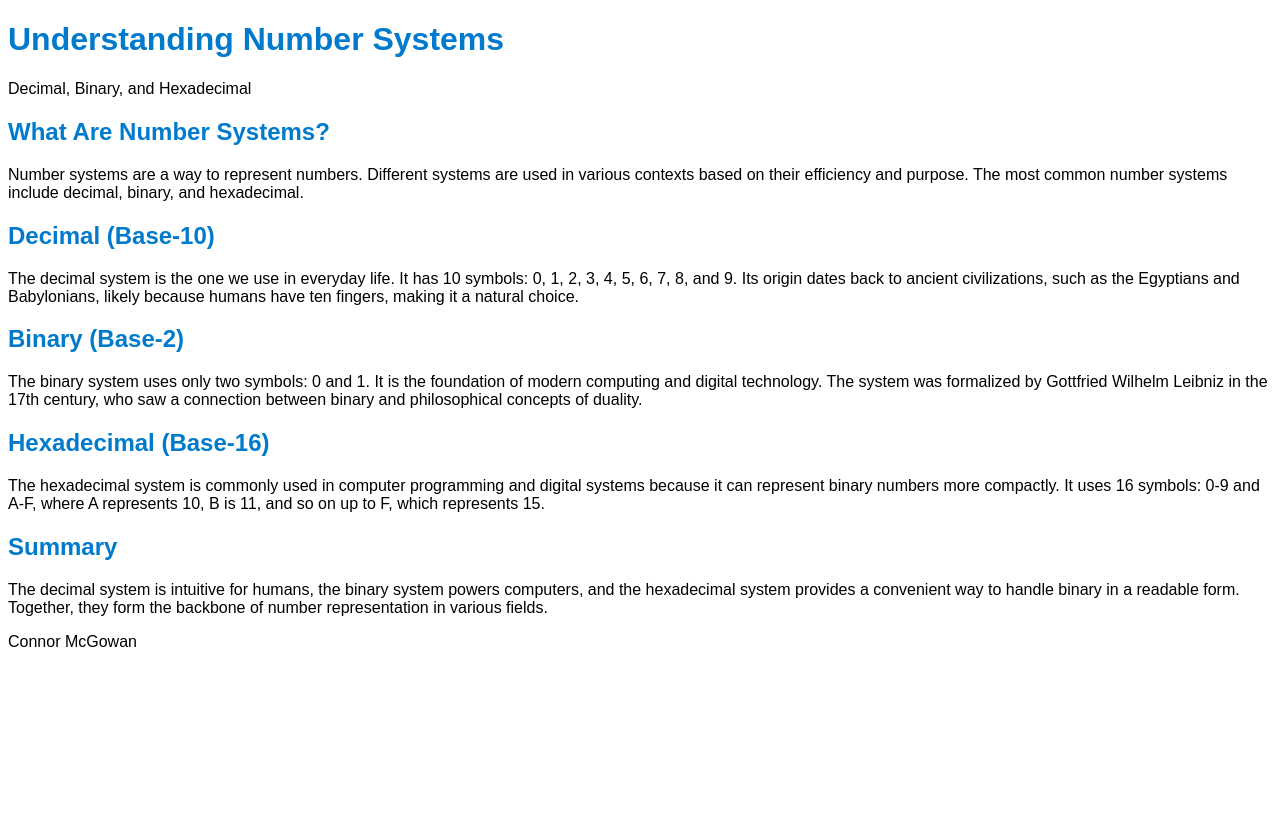
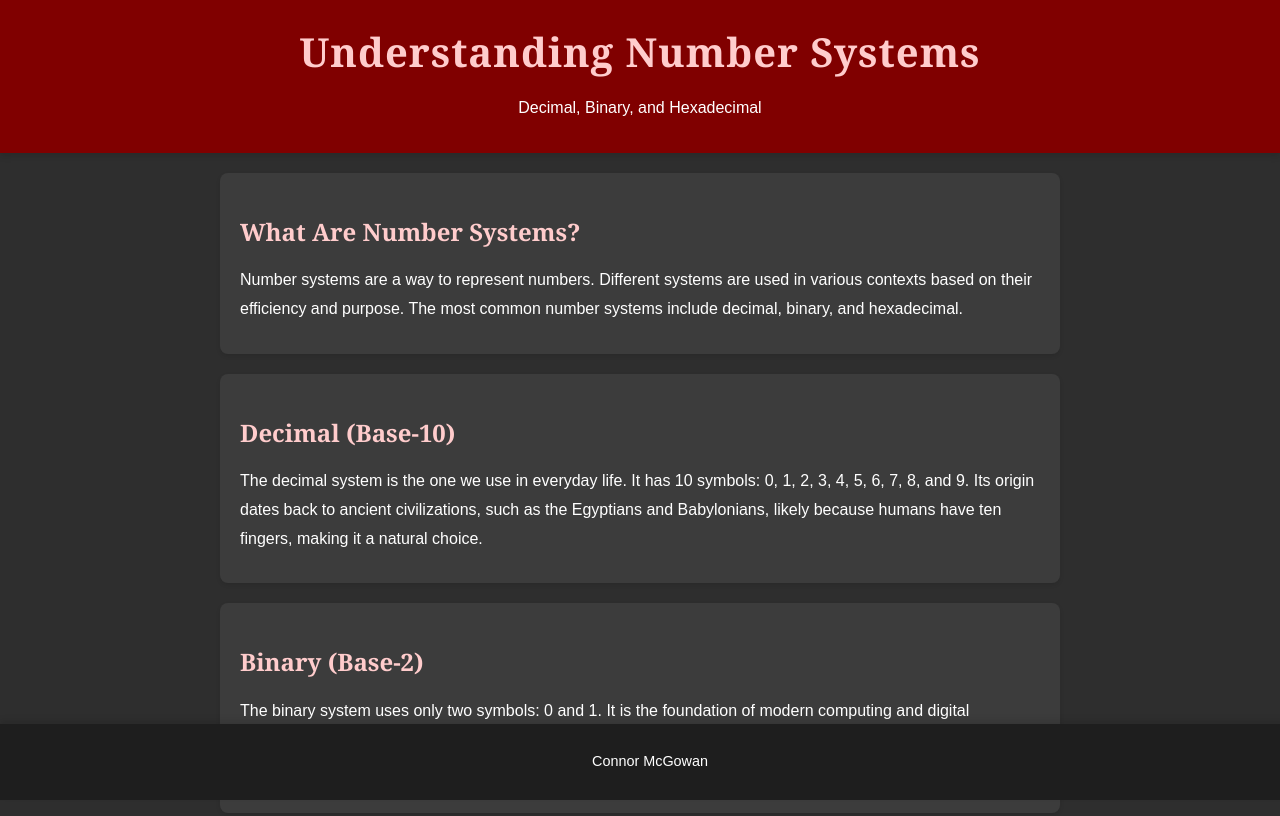
Before and after one commit to Con-McG/Con-McG.github.io, a plain HTML site: page index.html in a window 1280 px wide. Shown: the top 816 px of the page. Drawn offline with Linux system fonts and the light colour scheme.

Commit message:
Added style
made website look pretty

```diff
--- a/index.html
+++ b/index.html
@@ -7,19 +7,63 @@
     <style>
         body {
     font-family: Arial, sans-serif;
+    margin: 0;
+    padding: 0;
+    line-height: 1.6;
+    background-color: #2e2e2e; /* Dark Gray */
+    color: #ffffff; /* White Text */
+}
 
+header {
+    background-color: #800000; /* Maroon */
+    color: #ffffff; /* White Text */
+    padding: 20px 10px;
+    text-align: center;
+    box-shadow: 0 4px 6px rgba(0, 0, 0, 0.1);
 }
-        header {
 
+header h1 {
+    margin: 0;
+    font-size: 2.5em;
+    letter-spacing: 1px;
 }
+
 section {
+    padding: 20px;
+    margin: 20px auto;
+    max-width: 800px;
+    background: #3c3c3c; /* Slightly lighter gray for contrast */
+    border-radius: 8px;
+    box-shadow: 0 2px 4px rgba(0, 0, 0, 0.1);
+}
 
+h1, h2 {
+    color: #ffcccc; /* Light pinkish shade to complement maroon */
+    font-family: 'Georgia', serif;
+    margin-bottom: 15px;
 }
-        h1, h2 {
-            color: #007acc;
+
+p {
+    margin: 10px 0;
+    line-height: 1.8;
 }
+
 footer {
+    background-color: #1e1e1e; /* Darker Gray for Footer */
+    color: #ffffff; /* White Text */
+    text-align: center;
+    padding: 15px 10px;
+    position: fixed;
+    bottom: 0;
+    width: 100%;
+    font-size: 0.9em;
+    box-shadow: 0 -4px 6px rgba(0, 0, 0, 0.1);
+}
 
+footer a {
+    color: #ffcccc; /* Light pinkish to complement maroon */
+    text-decoration: none;
+    font-weight: bold;
 }
     </style>
 </head>
```
Lines whose indentation alone changed are shown as unchanged.
